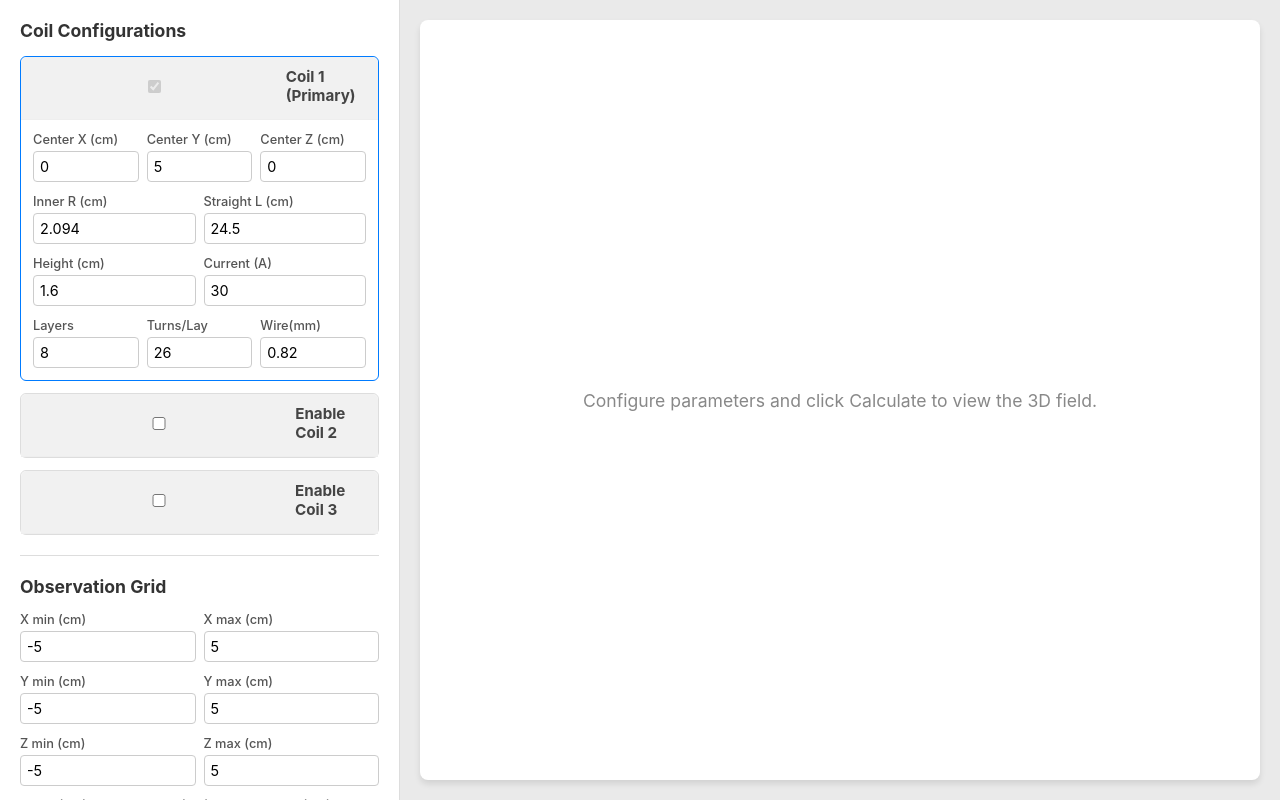
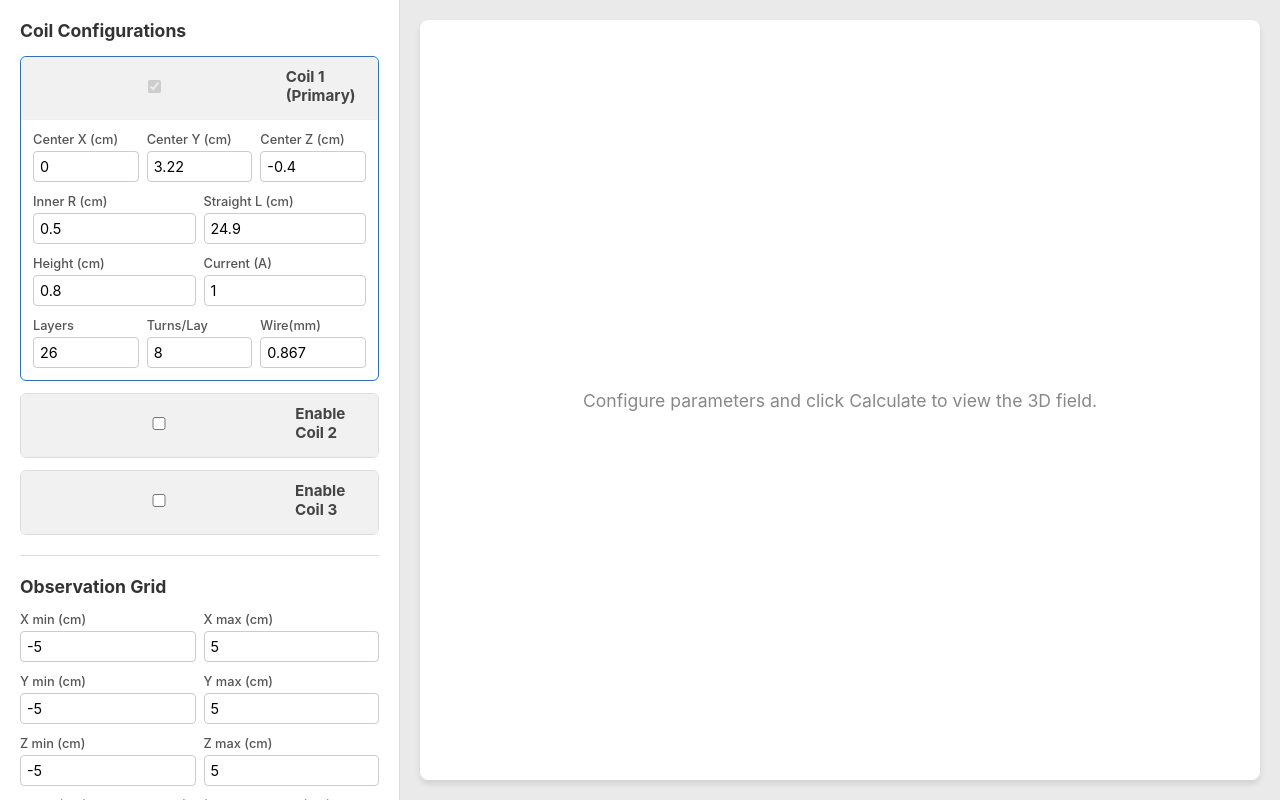
Before and after one commit to ChrisBastajian/Human_Sized_MPI, a Flask app: page / in a window 1280 px wide. Run offline with Flask 3, Linux system fonts and the light colour scheme; some libraries are stand-ins or nearby versions.

Commit message:
Fixed Dimensions of Coils and positioning

```diff
--- a/Biot_Savart_Simulations/Main Simulator/templates/index.html
+++ b/Biot_Savart_Simulations/Main Simulator/templates/index.html
@@ -24,21 +24,21 @@
                     <div class="coil-body" id="c1_body">
                         <div class="grid-inputs">
                             <div class="form-group"><label>Center X (cm)</label><input type="number" id="c1_cx" value="0" step="any"></div>
-                            <div class="form-group"><label>Center Y (cm)</label><input type="number" id="c1_cy" value="5" step="any"></div>
-                            <div class="form-group"><label>Center Z (cm)</label><input type="number" id="c1_cz" value="0" step="any"></div>
+                            <div class="form-group"><label>Center Y (cm)</label><input type="number" id="c1_cy" value="3.22" step="any"></div>
+                            <div class="form-group"><label>Center Z (cm)</label><input type="number" id="c1_cz" value="-0.4" step="any"></div>
                         </div>
                         <div class="grid-inputs">
-                            <div class="form-group"><label>Inner R (cm)</label><input type="number" id="c1_r" value="2.094" step="any"></div>
-                            <div class="form-group"><label>Straight L (cm)</label><input type="number" id="c1_l" value="24.5" step="any"></div>
+                            <div class="form-group"><label>Inner R (cm)</label><input type="number" id="c1_r" value="0.5" step="any"></div>
+                            <div class="form-group"><label>Straight L (cm)</label><input type="number" id="c1_l" value="24.9" step="any"></div>
                         </div>
                         <div class="grid-inputs">
-                            <div class="form-group"><label>Height (cm)</label><input type="number" id="c1_h" value="1.6" step="any"></div>
-                            <div class="form-group"><label>Current (A)</label><input type="number" id="c1_i" value="30" step="any"></div>
+                            <div class="form-group"><label>Height (cm)</label><input type="number" id="c1_h" value="0.8" step="any"></div>
+                            <div class="form-group"><label>Current (A)</label><input type="number" id="c1_i" value="1" step="any"></div>
                         </div>
                         <div class="grid-inputs">
-                            <div class="form-group"><label>Layers</label><input type="number" id="c1_lay" value="8" step="1"></div>
-                            <div class="form-group"><label>Turns/Lay</label><input type="number" id="c1_trn" value="26" step="1"></div>
-                            <div class="form-group"><label>Wire(mm)</label><input type="number" id="c1_w" value="0.82" step="any"></div>
+                            <div class="form-group"><label>Layers</label><input type="number" id="c1_lay" value="26" step="1"></div>
+                            <div class="form-group"><label>Turns/Lay</label><input type="number" id="c1_trn" value="8" step="1"></div>
+                            <div class="form-group"><label>Wire(mm)</label><input type="number" id="c1_w" value="0.867" step="any"></div>
                         </div>
                     </div>
                 </div>
@@ -53,21 +53,21 @@
                     <div class="coil-body hidden" id="c2_body">
                         <div class="grid-inputs">
                             <div class="form-group"><label>Center X (cm)</label><input type="number" id="c2_cx" value="0" step="any"></div>
-                            <div class="form-group"><label>Center Y (cm)</label><input type="number" id="c2_cy" value="-5" step="any"></div>
-                            <div class="form-group"><label>Center Z (cm)</label><input type="number" id="c2_cz" value="0" step="any"></div>
+                            <div class="form-group"><label>Center Y (cm)</label><input type="number" id="c2_cy" value="-3.22" step="any"></div>
+                            <div class="form-group"><label>Center Z (cm)</label><input type="number" id="c2_cz" value="-0.4" step="any"></div>
                         </div>
                         <div class="grid-inputs">
-                            <div class="form-group"><label>Inner R (cm)</label><input type="number" id="c2_r" value="2.094" step="any"></div>
-                            <div class="form-group"><label>Straight L (cm)</label><input type="number" id="c2_l" value="24.5" step="any"></div>
+                            <div class="form-group"><label>Inner R (cm)</label><input type="number" id="c2_r" value="0.5" step="any"></div>
+                            <div class="form-group"><label>Straight L (cm)</label><input type="number" id="c2_l" value="24.9" step="any"></div>
                         </div>
                         <div class="grid-inputs">
-                            <div class="form-group"><label>Height (cm)</label><input type="number" id="c2_h" value="1.6" step="any"></div>
-                            <div class="form-group"><label>Current (A)</label><input type="number" id="c2_i" value="30" step="any"></div>
+                            <div class="form-group"><label>Height (cm)</label><input type="number" id="c2_h" value="0.8" step="any"></div>
+                            <div class="form-group"><label>Current (A)</label><input type="number" id="c2_i" value="1" step="any"></div>
                         </div>
                         <div class="grid-inputs">
-                            <div class="form-group"><label>Layers</label><input type="number" id="c2_lay" value="8" step="1"></div>
-                            <div class="form-group"><label>Turns/Lay</label><input type="number" id="c2_trn" value="26" step="1"></div>
-                            <div class="form-group"><label>Wire(mm)</label><input type="number" id="c2_w" value="0.82" step="any"></div>
+                            <div class="form-group"><label>Layers</label><input type="number" id="c2_lay" value="26" step="1"></div>
+                            <div class="form-group"><label>Turns/Lay</label><input type="number" id="c2_trn" value="8" step="1"></div>
+                            <div class="form-group"><label>Wire(mm)</label><input type="number" id="c2_w" value="0.867" step="any"></div>
                         </div>
                     </div>
                 </div>
@@ -83,20 +83,20 @@
                         <div class="grid-inputs">
                             <div class="form-group"><label>Center X (cm)</label><input type="number" id="c3_cx" value="0" step="any"></div>
                             <div class="form-group"><label>Center Y (cm)</label><input type="number" id="c3_cy" value="0" step="any"></div>
-                            <div class="form-group"><label>Center Z (cm)</label><input type="number" id="c3_cz" value="-1" step="any"></div>
+                            <div class="form-group"><label>Center Z (cm)</label><input type="number" id="c3_cz" value="-2.5" step="any"></div>
                         </div>
                         <div class="grid-inputs">
-                            <div class="form-group"><label>Inner R (cm)</label><input type="number" id="c3_r" value="2.094" step="any"></div>
-                            <div class="form-group"><label>Straight L (cm)</label><input type="number" id="c3_l" value="24.5" step="any"></div>
+                            <div class="form-group"><label>Inner R (cm)</label><input type="number" id="c3_r" value="0.55" step="any"></div>
+                            <div class="form-group"><label>Straight L (cm)</label><input type="number" id="c3_l" value="24.9" step="any"></div>
                         </div>
                         <div class="grid-inputs">
-                            <div class="form-group"><label>Height (cm)</label><input type="number" id="c3_h" value="1.6" step="any"></div>
-                            <div class="form-group"><label>Current (A)</label><input type="number" id="c3_i" value="30" step="any"></div>
+                            <div class="form-group"><label>Height (cm)</label><input type="number" id="c3_h" value="0.6" step="any"></div>
+                            <div class="form-group"><label>Current (A)</label><input type="number" id="c3_i" value="1" step="any"></div>
                         </div>
                         <div class="grid-inputs">
-                            <div class="form-group"><label>Layers</label><input type="number" id="c3_lay" value="8" step="1"></div>
-                            <div class="form-group"><label>Turns/Lay</label><input type="number" id="c3_trn" value="26" step="1"></div>
-                            <div class="form-group"><label>Wire(mm)</label><input type="number" id="c3_w" value="0.82" step="any"></div>
+                            <div class="form-group"><label>Layers</label><input type="number" id="c3_lay" value="26" step="1"></div>
+                            <div class="form-group"><label>Turns/Lay</label><input type="number" id="c3_trn" value="6" step="1"></div>
+                            <div class="form-group"><label>Wire(mm)</label><input type="number" id="c3_w" value="0.867" step="any"></div>
                         </div>
                     </div>
                 </div>
```
